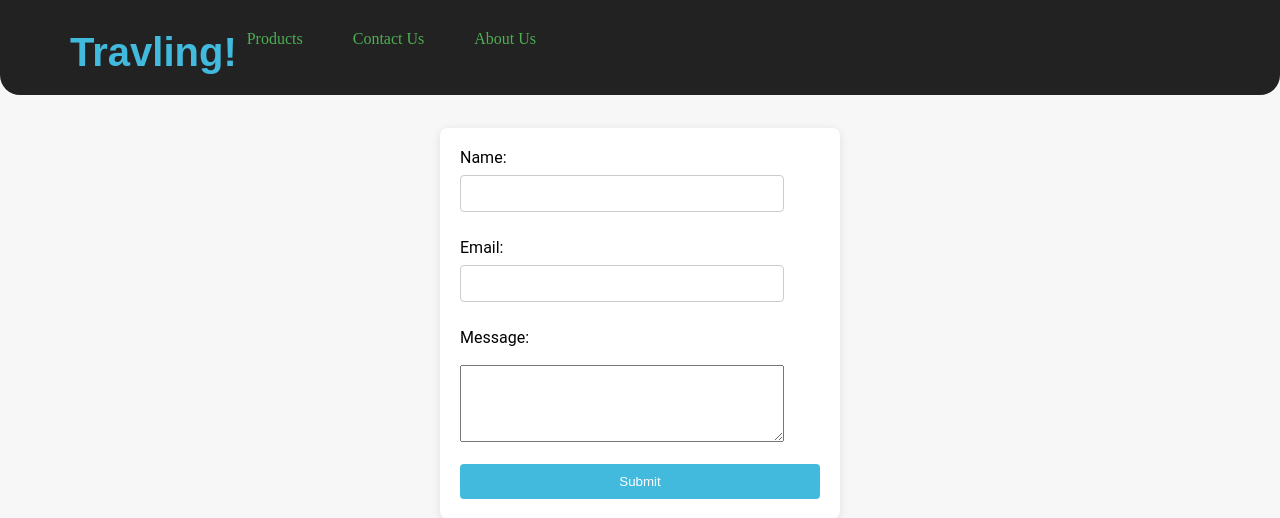
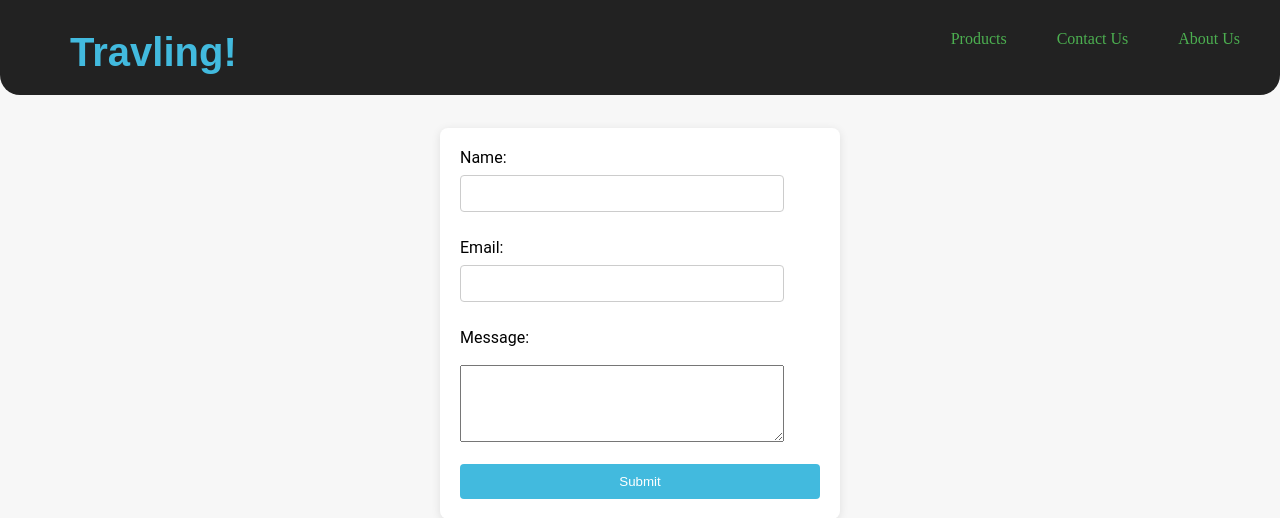
Before and after one commit to Busbie/Travel_site, a Django app: page /contact in a window 1280 px wide. Shown: the top 518 px of the page. Run offline with Django 5.2, Linux system fonts and the light colour scheme; some web fonts are replaced.

Commit message:
update nav

```diff
--- a/static/css/style.css
+++ b/static/css/style.css
@@ -97,7 +97,7 @@ nav{
 }
 nav ul{
     display: flex;
-    justify-content: first baseline;
+    justify-content: flex-end;
     width: 100%;
     padding: 10px;
     gap: 50px;
```
